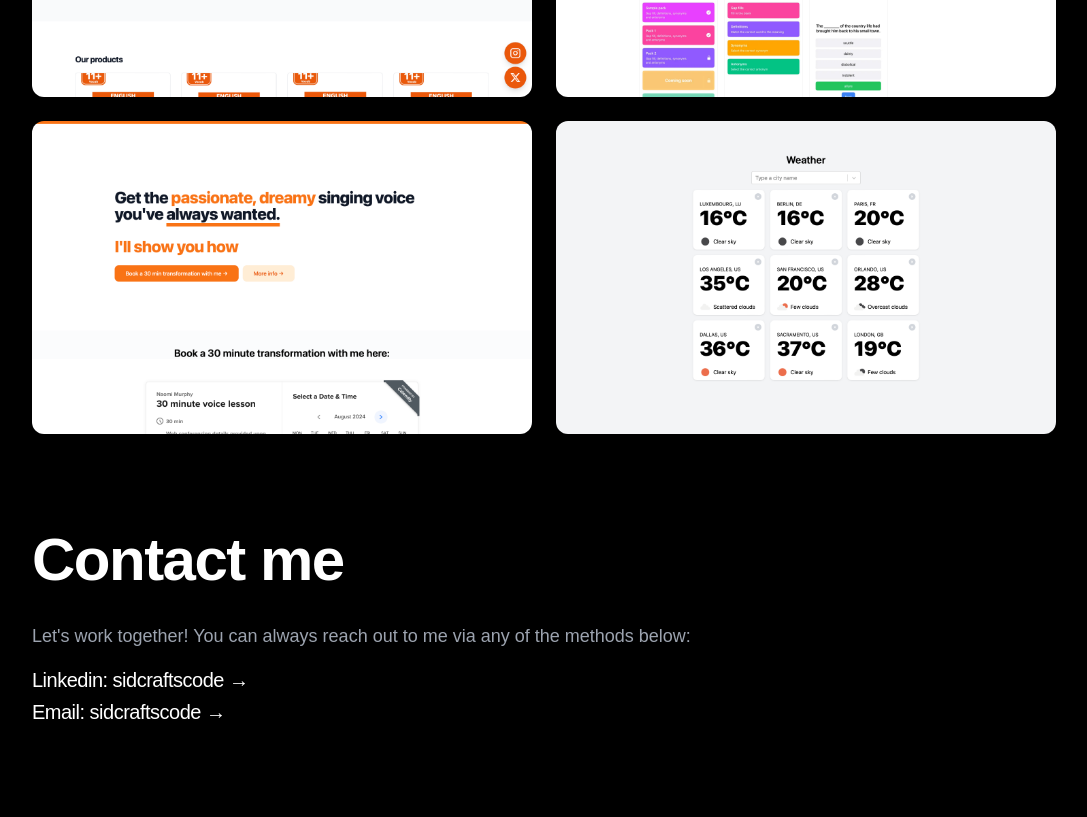
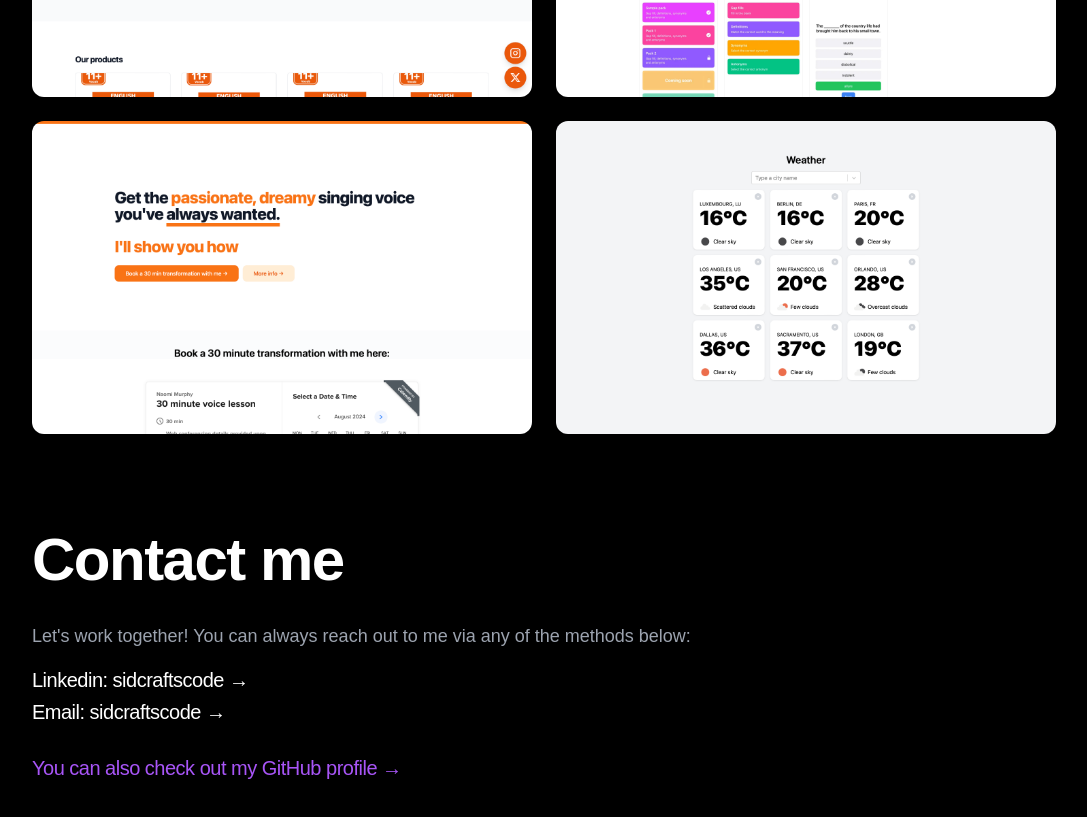
Before and after one commit to sidcraftscode/portfolio, a Next.js app: page / in a window 1280 px wide. Shown: the part 1589-2406 px from the top of the page, without its empty margins (96-1183 px from the left). Built offline with nearby package versions, Linux system fonts and the light colour scheme; a web font is replaced by a local one.

Commit message:
fixed some ui

```diff
--- a/src/pages/components/Contact.js
+++ b/src/pages/components/Contact.js
@@ -3,7 +3,7 @@ import React, { useState, useEffect } from 'react';
 
 const Contact = () => {
   return (
-    <section id="contact" className="mx-auto px-4 py-12">
+    <section id="contact" className="pb-24 mx-auto px-4 py-12">
     <div className="mx-auto max-w-5xl">
       <div className="max-w-3xl">
         <h1 className="mb-8 text-4xl font-bold tracking-tight text-white sm:text-6xl">
@@ -20,6 +20,10 @@ const Contact = () => {
           <a href="mailto:hi@sidcrafts.com" className="block text-xl font-medium tracking-tight text-white hover:underline">
             Email: sidcraftscode →
           </a>
+          <br></br>
+          <a href="https://github.com/sidcraftscode" className="text-purple-500 block text-xl font-medium tracking-tight hover:underline">
+            You can also check out my GitHub profile &rarr;
+          </a>
         </div>
       </div>
     </div>
```
